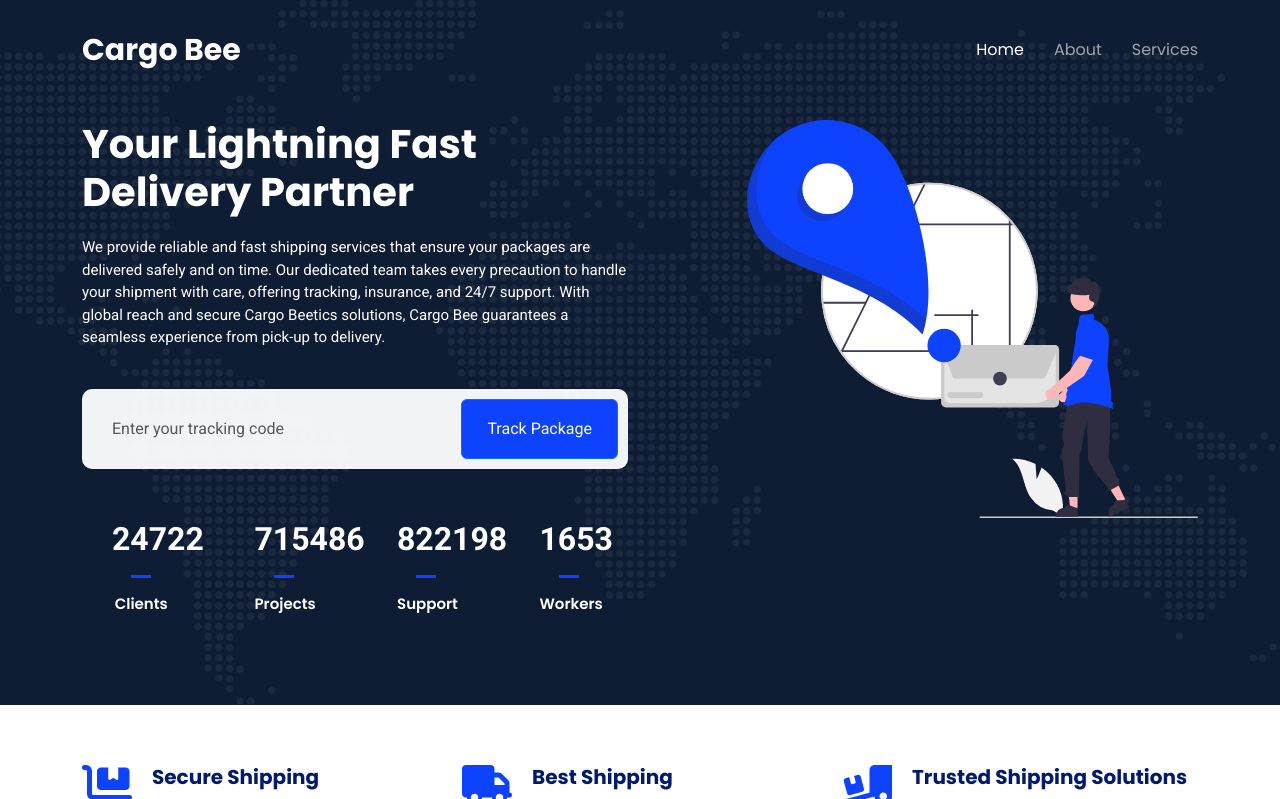
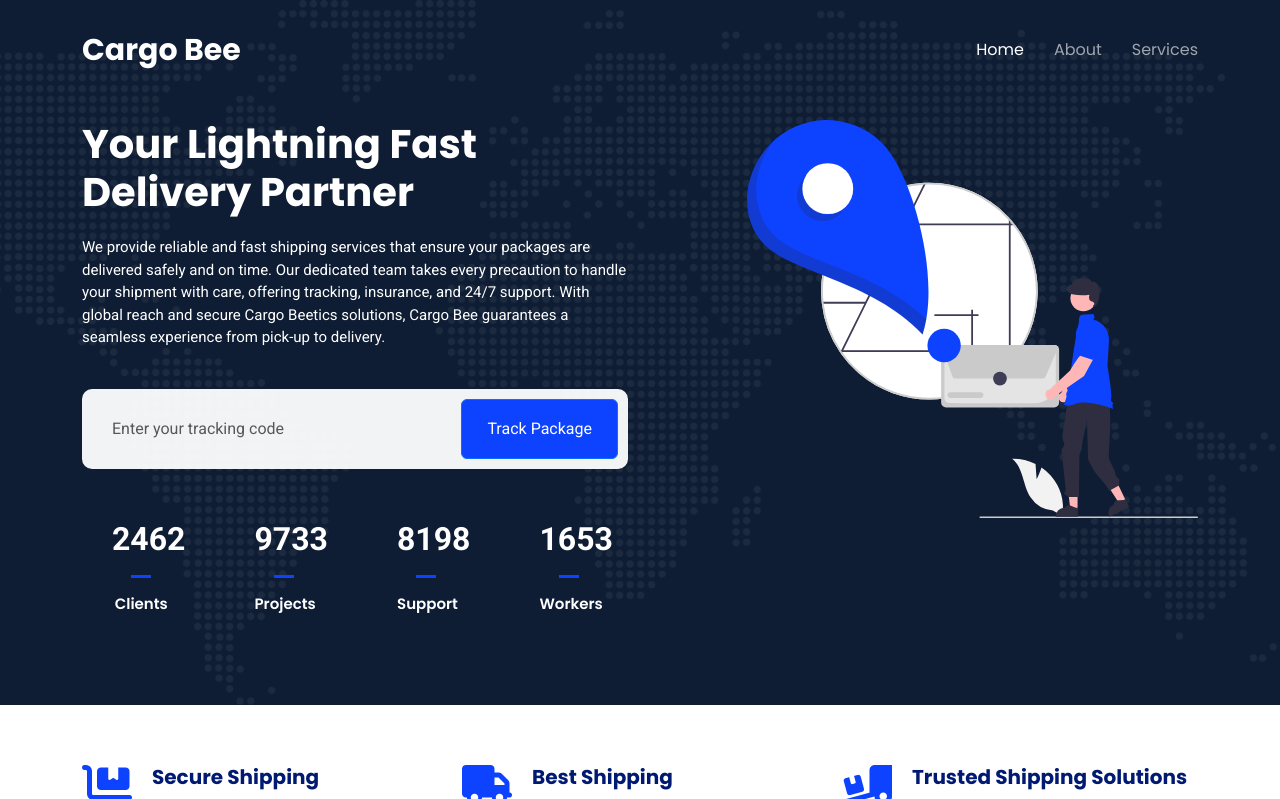
Before and after one commit to ariwa044/Consignment-Site, a Django app: page / in a window 1280 px wide. Shown: the top 799 px of the page. Run offline with Django 4.2, Linux system fonts and the light colour scheme; some libraries are stand-ins or nearby versions.

Commit message:
Fixed minor stuff

```diff
--- a/consignment/models.py
+++ b/consignment/models.py
@@ -15,9 +15,9 @@ class Ship(models.Model):
 
 class Customer(models.Model):
     customer_name = models.CharField(max_length=100, blank=False, null=False)
-    customer_address = models.CharField(max_length=100)
-    customer_phone = models.CharField(max_length=100)
-    customer_email = models.CharField(max_length=100)
+    customer_address = models.CharField(max_length=100, blank=True, null=True)
+    customer_phone = models.CharField(max_length=100, blank=True, null=True)
+    customer_email = models.CharField(max_length=100, blank=True, null=True)
 
     class Meta:
         verbose_name_plural = "Customers"
--- a/templates/index.html
+++ b/templates/index.html
@@ -84,21 +84,21 @@
 
                 <div class="col-lg-3 col-6">
                   <div class="stats-item text-center w-100 h-100">
-                    <span data-purecounter-start="0" data-purecounter-end="24722" data-purecounter-duration="0" class="purecounter">232</span>
+                    <span data-purecounter-start="0" data-purecounter-end="2462" data-purecounter-duration="0" class="purecounter">232</span>
                     <p>Clients</p>
                   </div>
                 </div><!-- End Stats Item -->
 
                 <div class="col-lg-3 col-6">
                   <div class="stats-item text-center w-100 h-100">
-                    <span data-purecounter-start="0" data-purecounter-end="715486" data-purecounter-duration="0" class="purecounter">521</span>
+                    <span data-purecounter-start="0" data-purecounter-end="9733" data-purecounter-duration="0" class="purecounter">521</span>
                     <p>Projects</p>
                   </div>
                 </div><!-- End Stats Item -->
 
                 <div class="col-lg-3 col-6">
                   <div class="stats-item text-center w-100 h-100">
-                    <span data-purecounter-start="0" data-purecounter-end="822198" data-purecounter-duration="0" class="purecounter">1453</span>
+                    <span data-purecounter-start="0" data-purecounter-end="8198" data-purecounter-duration="0" class="purecounter">1453</span>
                     <p>Support</p>
                   </div>
                 </div><!-- End Stats Item -->
```
Also changed, not shown: consignment/migrations/0020_alter_customer_customer_address_and_more.py (added).
